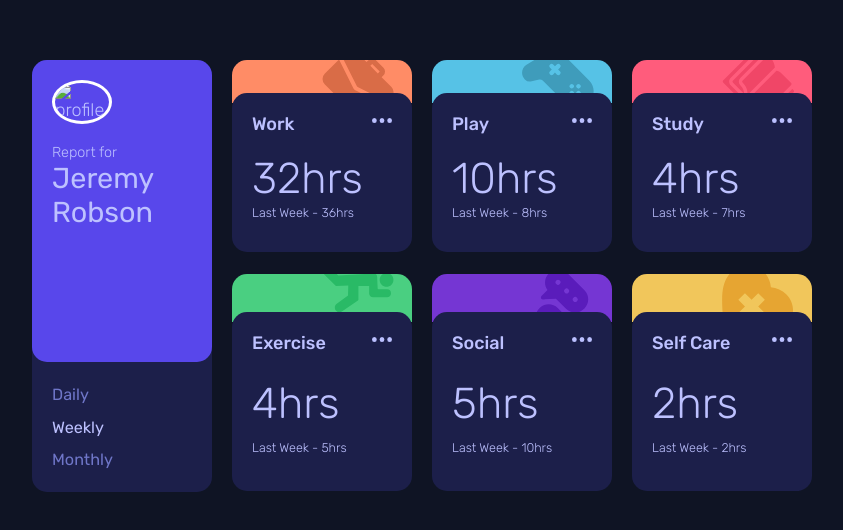
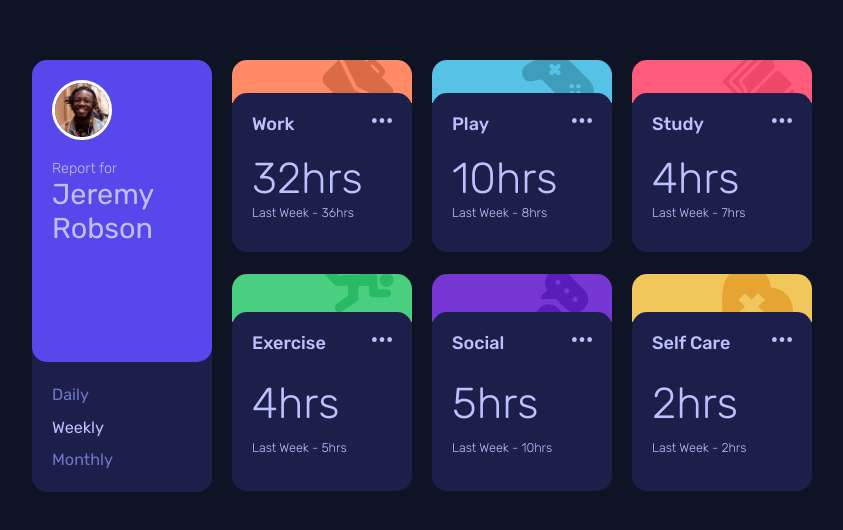
Before and after one commit to lazo2212/Time_tracking_dashboard, a plain HTML site: page index.html in a window 1280 px wide. Shown: the part 140-670 px from the top of the page, without its empty margins (218-1061 px from the left). Drawn offline with Linux system fonts and the light colour scheme; the site is published under a folder, as on GitHub Pages, so addresses that start at the root find nothing.

Commit message:
modified:   index.html

```diff
--- a/index.html
+++ b/index.html
@@ -19,7 +19,7 @@
     <main class="main-container">
       <div class="header-container">
         <div class="header-content">
-          <img src="/images/image-jeremy.png" alt="profile.picture" />
+          <img src="images/image-jeremy.png" alt="profile.picture" />
           <p>Report for</p>
           <h2>Jeremy Robson</h2>
         </div>
```
